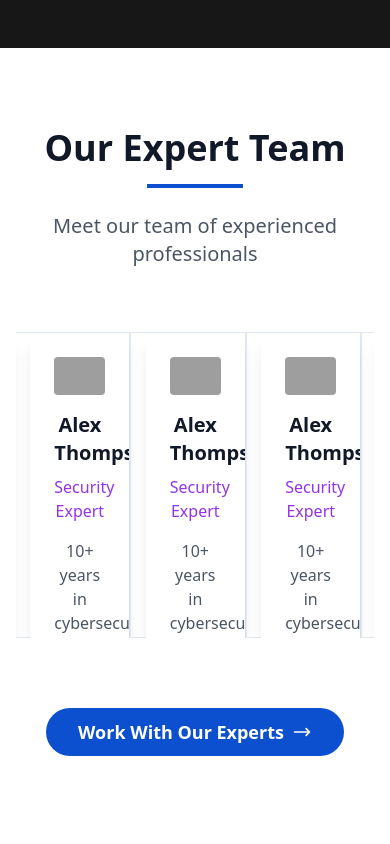
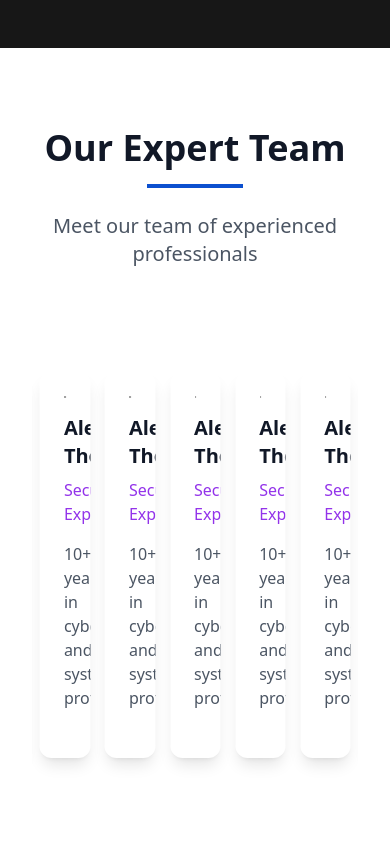
Before and after one commit to AR-Tausif/c-suite-public, a React (Vite) app: page / in a window 390 px wide. Shown: the part 6060-6904 px from the top of the page. Built offline with nearby package versions, Linux system fonts and the light colour scheme; grey boxes are pictures that could not be loaded.

Commit message:
expert team section fixed of the border and slide sizes

```diff
--- a/src/components/EmblaCarousel.tsx
+++ b/src/components/EmblaCarousel.tsx
@@ -32,9 +32,9 @@ const EmblaCarousel:FC<IProps> = (props) => {
   return (
     <section className="embla">
       <div className="embla__viewport" ref={emblaRef}>
-        <div className="embla__container">
+        <div className="embla__container p-10">
           {slides.map((index) => (
-            <div className="embla__slide border transition-all duration-300" key={index}>
+            <div className="embla__slide flex-[0_0_25%] group transform transition-all duration-300 hover:scale-105" key={index}>
               <div className="embla__slide__number">
                 <ExpertCard/>
               </div>
--- a/src/components/ExpertCard.tsx
+++ b/src/components/ExpertCard.tsx
@@ -16,11 +16,11 @@ const ExpertCard = () => {
         <p className="text-gray-600 text-center mb-6">
           10+ years in cybersecurity and system protection
         </p>
-        <div className="flex justify-center space-x-4">
+        {/* <div className="flex justify-center space-x-4">
           <button className="px-4 py-2 text-sm text-purple-600 border border-purple-600 rounded-full hover:bg-purple-600 hover:text-white transition-colors">
             View Profile
           </button>
-        </div>
+        </div> */}
       </div>
     </div>
   );
--- a/src/css/embla.css
+++ b/src/css/embla.css
@@ -1,7 +1,7 @@
 .embla {
-    max-width: 60rem;
+    max-width: 100%;
     margin: auto;
-    --slide-height: 19rem;
+    --slide-height: 100%;
     --slide-spacing: 0.9rem;
     --slide-size: 31%;
   }
@@ -10,17 +10,17 @@
   }
   .embla__container {
     display: flex;
-    touch-action: pan-y pinch-zoom;
+    /* touch-action: pan-y pinch-zoom; */
     margin-left: calc(var(--slide-spacing) * -1);
   }
   .embla__slide {
     transform: translate3d(0, 0, 0);
-    flex: 0 0 var(--slide-size);
+    /* flex: 0 0 var(--slide-size); */
     min-width: 0;
     padding-left: var(--slide-spacing);
   }
   .embla__slide__number {
-    box-shadow: inset 0 0 0 0.2rem var(--detail-medium-contrast);
+    /* box-shadow: inset 0 0 0 0.2rem var(--detail-medium-contrast); */
     border-radius: 1.8rem;
 
     height: var(--slide-height);
--- a/src/sections/ExpertTeam.tsx
+++ b/src/sections/ExpertTeam.tsx
@@ -1,3 +1,4 @@
+import Container from "@/components/Container";
 import AppButton from "../components/AppButton";
 import EmblaCarousel from "../components/EmblaCarousel";
 import SectionHeading from "../components/SectionHeading";
@@ -7,9 +8,13 @@ const ExpertTeam = () => {
   const SLIDE_COUNT = 15;
   const SLIDES = Array.from(Array(SLIDE_COUNT).keys());
   return (
+    <Container>
       <section id="experts" className="py-20 bg-white">
-      <div className="max-w-7xl mx-auto px-4 sm:px-6 lg:px-8">
-        <SectionHeading title="Our Expert Team" desc="Meet our team of experienced professionals" />
+        <div className="w-full mx-auto px-4 sm:px-6 lg:px-8">
+          <SectionHeading
+            title="Our Expert Team"
+            desc="Meet our team of experienced professionals"
+          />
           <EmblaCarousel slides={SLIDES} options={OPTIONS} />
 
           <div className="text-center">
@@ -34,6 +39,7 @@ const ExpertTeam = () => {
           </div>
         </div>
       </section>
+    </Container>
   );
 };
 
```
Lines whose indentation alone changed are shown as unchanged.
